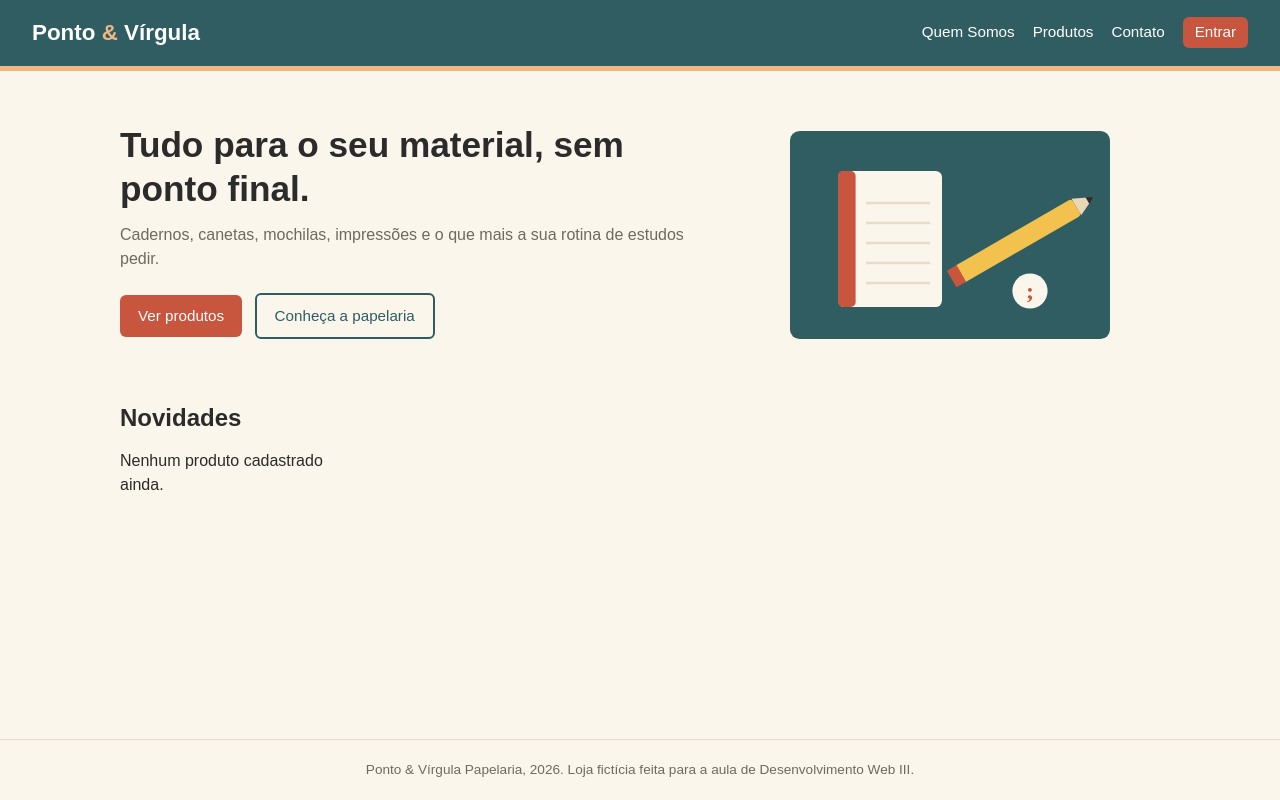
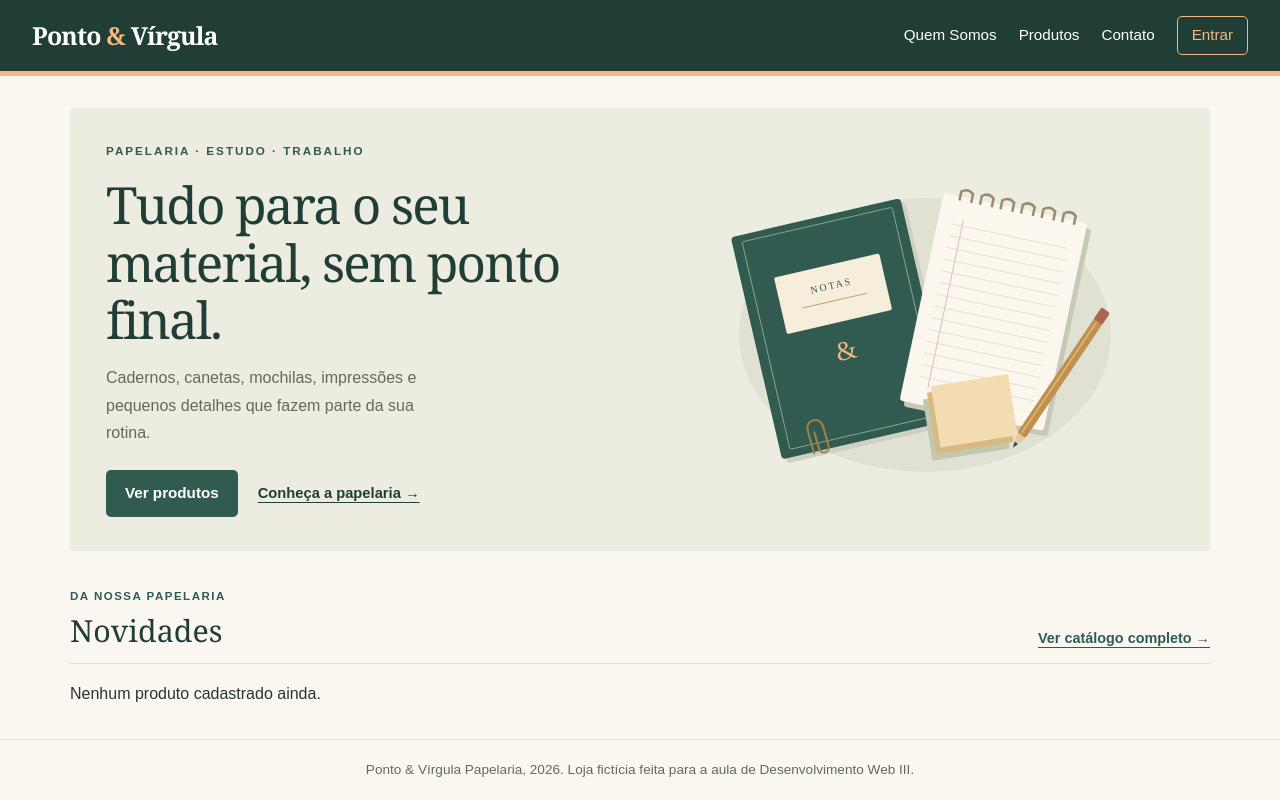
Before and after one commit to rubiaturci/papelaria-devweb3-entrega, a Django app: page / in a window 1280 px wide. Run offline with Django 5.2, Linux system fonts and the light colour scheme; data that the repository does not hold is empty.

Commit message:
Refina identidade editorial da papelaria e hierarquia dos botões

```diff
--- a/loja/static/css/style.css
+++ b/loja/static/css/style.css
@@ -1,12 +1,13 @@
 :root {
-    --fundo: #fbf6ec;
+    --fundo: #faf7f0;
     --branco: #ffffff;
-    --texto: #2b2b2b;
-    --cinza: #6f6a60;
-    --linha: #e6dcc8;
-    --verde: #2f5d62;
-    --verde-escuro: #234649;
-    --coral: #c8553d;
+    --texto: #29352f;
+    --cinza: #66685e;
+    --linha: #e2dacb;
+    --verde: #315b50;
+    --verde-escuro: #203e35;
+    --coral: #ad4938;
+    --dourado: #f2b880;
 }
 
 * {
@@ -47,7 +48,7 @@ img {
 /* Topo e rodapé */
 
 .topo {
-    background: var(--verde);
+    background: var(--verde-escuro);
     padding: 16px 32px;
     display: flex;
     align-items: center;
@@ -107,7 +108,7 @@ main {
 /* Botões */
 
 .botao {
-    background: var(--coral);
+    background: var(--verde);
     border: 0;
     border-radius: 6px;
     color: var(--branco);
@@ -120,7 +121,7 @@ main {
 }
 
 .botao:hover {
-    background: #a94530;
+    background: var(--verde-escuro);
 }
 
 .link {
@@ -423,16 +424,23 @@ tr:last-child td {
 
 .banner {
     display: grid;
-    grid-template-columns: 1.4fr 1fr;
+    grid-template-columns: minmax(0, 1.1fr) minmax(0, 1fr);
     align-items: center;
-    gap: 32px;
-    padding: 20px 0 24px;
-    margin-bottom: 8px;
+    gap: 28px;
+    padding: 34px 36px;
+    margin-bottom: 28px;
+    background: #ecece1;
+    border-radius: 4px;
 }
 
 .banner h1 {
-    font-size: 2.2rem;
-    margin-bottom: 12px;
+    font-family: Georgia, "Times New Roman", serif;
+    font-weight: 400;
+    color: var(--verde-escuro);
+    font-size: clamp(2.3rem, 4vw, 3.2rem);
+    line-height: 1.12;
+    letter-spacing: -0.035em;
+    margin-bottom: 16px;
 }
 
 .banner p {
@@ -442,7 +450,7 @@ tr:last-child td {
 
 .banner img {
     width: 100%;
-    max-width: 320px;
+    max-width: 440px;
     justify-self: center;
 }
 
@@ -543,10 +551,11 @@ tr:last-child td {
 }
 
 .destaque-nav {
-    background: var(--coral);
-    border-radius: 6px;
-    color: var(--branco) !important;
-    padding: 4px 12px;
+    background: transparent;
+    border: 1px solid var(--dourado);
+    border-radius: 5px;
+    color: var(--dourado) !important;
+    padding: 7px 14px;
 }
 
 /* Indicadores, filtros e chips */
@@ -861,4 +870,39 @@ h1, h2, h3 { line-height: 1.25; }
 @media (max-width: 480px) { .equipe-grade { grid-template-columns: 1fr; } .catalogo-grade { grid-template-columns: 1fr; } .topo nav { gap: 12px; } }
 
 /* Espaçamento dos botões da abertura, inclusive quando quebram linha. */
-.banner-texto .botao { margin: 0 8px 8px 0; }
+.banner-texto .botao { margin: 0; }
+
+/* Identidade editorial da papelaria: foco no conteúdo, não em enfeites. */
+.marca { font-family: Georgia, "Times New Roman", serif; font-size: 1.55rem; letter-spacing: -.035em; }
+.topo { padding: 16px 32px; }
+.topo nav { gap: 22px; }
+.topo nav .destaque-nav:hover { background: var(--dourado); color: var(--verde-escuro) !important; text-decoration: none; }
+main { max-width: 1180px; }
+.botao { font-weight: 600; border-radius: 5px; }
+.botao.secundario { border-width: 1px; }
+.preco, .card-produto .card-texto strong { color: var(--verde-escuro); }
+.banner .chamada-editorial { display: block; color: var(--verde); font-size: .73rem; letter-spacing: .17em; font-weight: 700; text-transform: uppercase; margin-bottom: 17px; }
+.banner p { max-width: 38ch; line-height: 1.7; margin-bottom: 24px; }
+.banner-acoes { display: flex; align-items: center; flex-wrap: wrap; gap: 12px 20px; }
+.banner-acoes .botao { padding: 12px 19px; }
+.banner-acoes .link-editorial { color: var(--verde-escuro); font-size: .92rem; font-weight: 600; text-underline-offset: 4px; }
+.vitrine-cabecalho { display: flex; align-items: flex-end; justify-content: space-between; flex-wrap: wrap; gap: 14px; margin: 32px 0 18px; padding-bottom: 13px; border-bottom: 1px solid var(--linha); }
+.vitrine-cabecalho small { color: var(--verde); font-size: .72rem; letter-spacing: .13em; text-transform: uppercase; font-weight: 700; }
+.vitrine-cabecalho h2 { margin: 5px 0 0; font-family: Georgia, "Times New Roman", serif; font-size: 1.9rem; font-weight: 400; color: var(--verde-escuro); }
+.vitrine-cabecalho a { font-size: .9rem; font-weight: 600; text-underline-offset: 4px; }
+.card-produto { border-radius: 6px; }
+.card-produto img, .card-produto .sem-foto { background: #f3f0e8; height: 176px; padding: 18px; }
+.card-produto .card-texto { padding: 15px 16px; }
+.card-produto .card-texto small { font-size: .72rem; letter-spacing: .04em; }
+.card-produto .card-texto h3 { font-weight: 600; line-height: 1.4; }
+.card-produto .card-compra { padding: 0 16px 16px; }
+.card-produto .card-compra .botao { background: transparent; color: var(--verde-escuro); border: 1px solid var(--verde); }
+.card-produto .card-compra .botao:hover { background: var(--verde); color: var(--branco); }
+.painel-card { border-bottom: 1px solid var(--linha); border-radius: 6px; }
+.painel-card:hover { border-color: var(--verde); }
+@media (max-width: 720px) {
+    .banner { grid-template-columns: 1fr; padding: 24px 20px; gap: 16px; }
+    .banner img { max-width: 340px; }
+    .topo { padding: 14px 16px; }
+    .topo nav { gap: 12px; }
+}
--- a/loja/templates/inicio.html
+++ b/loja/templates/inicio.html
@@ -4,16 +4,22 @@
 {% block conteudo %}
 <section class="banner">
     <div class="banner-texto">
+        <small class="chamada-editorial">Papelaria · Estudo · Trabalho</small>
         <h1>Tudo para o seu material, sem ponto final.</h1>
-        <p>Cadernos, canetas, mochilas, impressões e o que mais a sua rotina de estudos pedir.</p>
-        <a class="botao" href="{% url 'produtos' %}">Ver produtos</a>
-        <a class="botao secundario" href="{% url 'quem_somos' %}">Conheça a papelaria</a>
+        <p>Cadernos, canetas, mochilas, impressões e pequenos detalhes que fazem parte da sua rotina.</p>
+        <div class="banner-acoes">
+            <a class="botao" href="{% url 'produtos' %}">Ver produtos</a>
+            <a class="link-editorial" href="{% url 'quem_somos' %}">Conheça a papelaria →</a>
+        </div>
     </div>
-    <img src="{% static 'images/banner.svg' %}" alt="Caderno, lápis e ponto e vírgula, símbolo da papelaria">
+    <img src="{% static 'images/banner.svg' %}" alt="Composição de cadernos, lápis e materiais de papelaria">
 </section>
 
-<h2>Novidades</h2>
-<div class="grade">
+<div class="vitrine-cabecalho">
+    <div><small>Da nossa papelaria</small><h2>Novidades</h2></div>
+    <a href="{% url 'produtos' %}">Ver catálogo completo →</a>
+</div>
+<div class="grade catalogo-grade">
     {% for produto in destaques %}
         {% include "_card_produto.html" %}
     {% empty %}
```
Also changed, not shown: loja/static/images/banner.svg.
